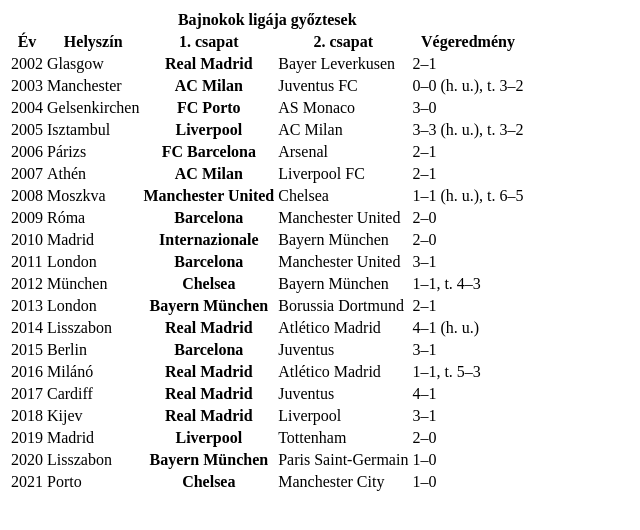
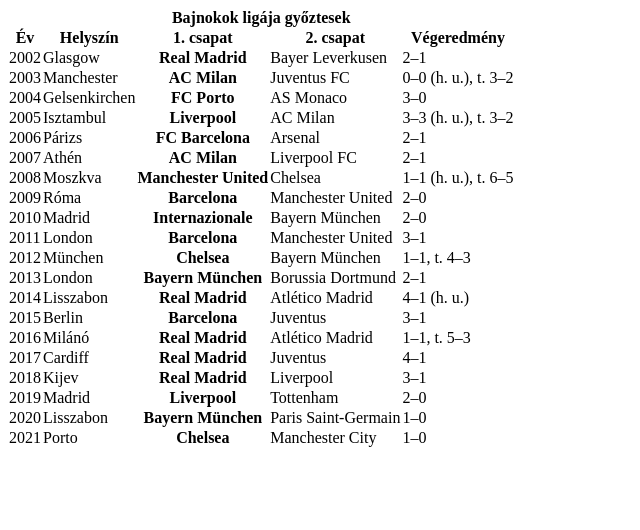
Before and after one commit to horvathmar/projektmunka, a plain HTML site: page tornak.html in a window 1280 px wide. Shown: the whole page, without its empty margins (0-640 px from the left). Drawn offline with Linux system fonts and the light colour scheme.

Commit message:
módosítás

```diff
--- a/tornak.html
+++ b/tornak.html
@@ -5,7 +5,7 @@
     <meta http-equiv="X-UA-Compatible" content="IE=edge">
     <meta name="viewport" content="width=device-width, initial-scale=1.0">
     <title>Tornák</title>
-    <link class="tornak" rel="stylesheet" href="">
+    <link class="tornak" rel="stylesheet" href="index.css">
 </head>
 <body>
     <table>
```
